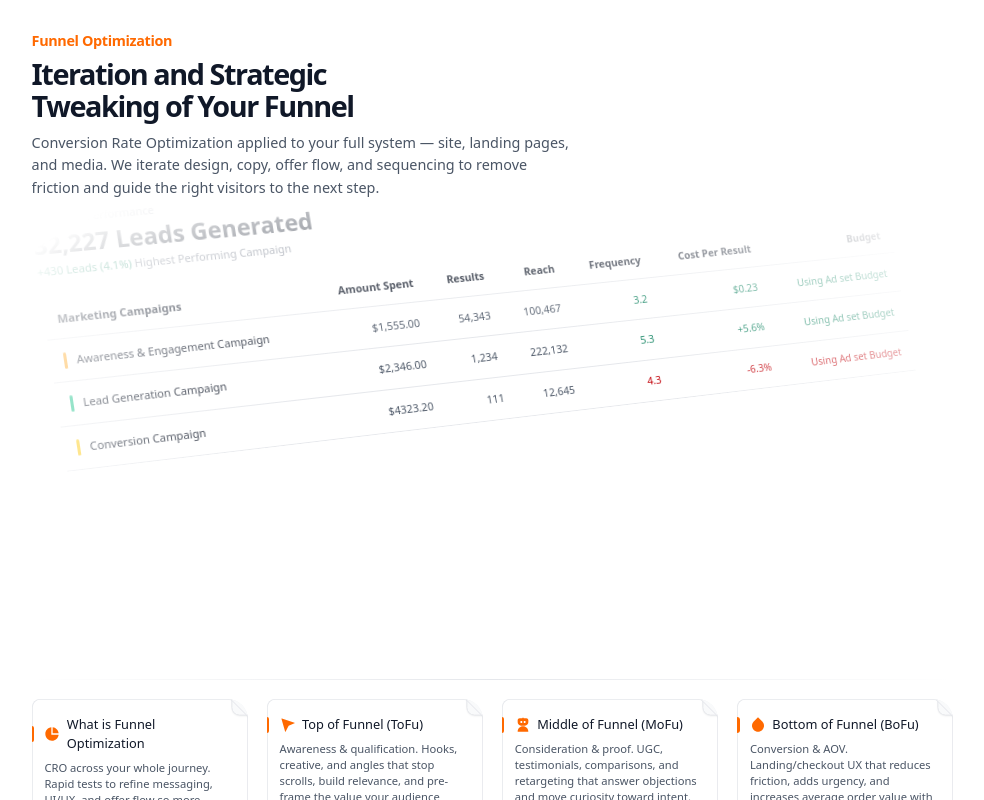
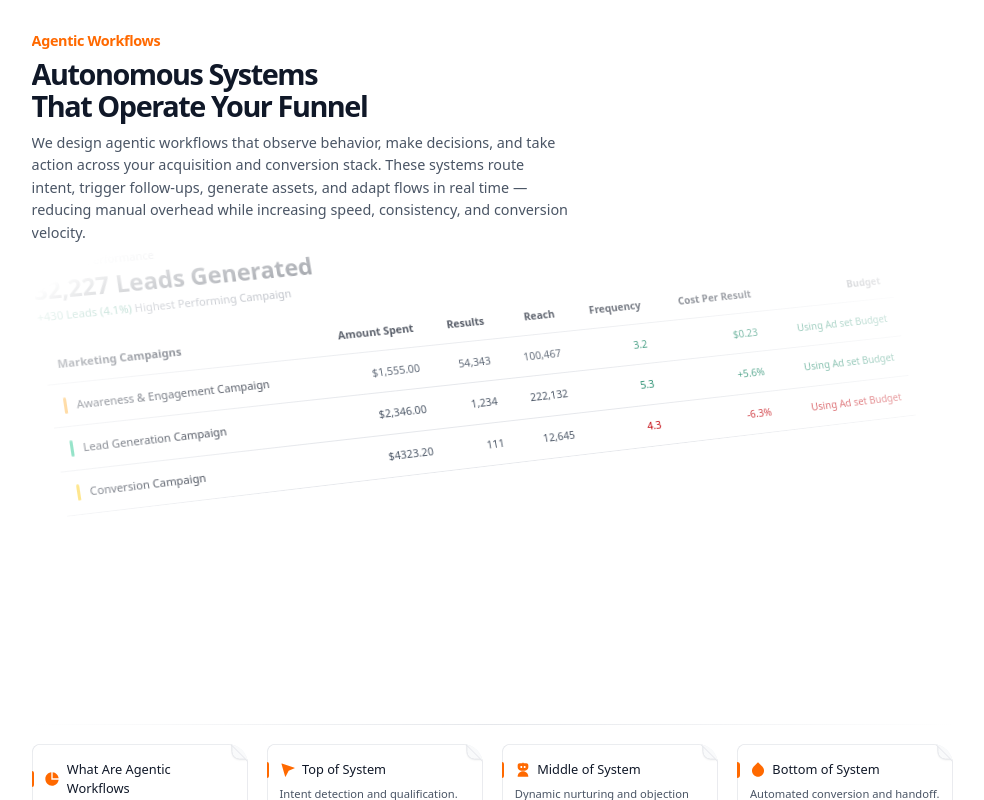
Before and after one commit to telluricaquarian/aclr77, a Next.js app: page / in a window 1280 px wide. Shown: the part 4100-4900 px from the top of the page, without its empty margins (250-1234 px from the left). Built offline with nearby package versions, Linux system fonts and the light colour scheme; no server answers.

Commit message:
Replace Funnel Optimization with Agentic Workflows copy

```diff
--- a/src/components/ui/SolarAnalytics.tsx
+++ b/src/components/ui/SolarAnalytics.tsx
@@ -20,18 +20,20 @@ export function SolarAnalytics() {
           id="solar-analytics"
           className="relative scroll-my-24 text-lg font-semibold tracking-tight text-orange-500"
         >
-          Funnel Optimization
+          Agentic Workflows
           <div className="absolute top-1 -left-[8px] h-5 w-[3px] rounded-r-sm bg-orange-500" />
         </h2>
 
         <p className="mt-2 max-w-lg text-3xl font-semibold tracking-tighter text-balance text-gray-900 md:text-4xl">
-          Iteration and Strategic Tweaking of Your Funnel
+          Autonomous Systems That Operate Your Funnel
         </p>
+
         <p className="mt-3 max-w-2xl text-base text-gray-600 md:text-lg">
-          Conversion Rate Optimization applied to your full system — site,
-          landing pages, and media. We iterate design, copy, offer flow, and
-          sequencing to remove friction and guide the right visitors to the next
-          step.
+          We design agentic workflows that observe behavior, make decisions, and
+          take action across your acquisition and conversion stack. These
+          systems route intent, trigger follow-ups, generate assets, and adapt
+          flows in real time — reducing manual overhead while increasing speed,
+          consistency, and conversion velocity.
         </p>
       </div>
 
@@ -42,27 +44,27 @@ export function SolarAnalytics() {
 
       <Divider className="mt-0" />
 
-      {/* 4 cards: Overview + ToFu + MoFu + BoFu */}
+      {/* 4 cards: Overview + System Layers */}
       <div className="grid grid-cols-1 grid-rows-2 gap-6 md:grid-cols-4 md:grid-rows-1">
         <StickerCard
           Icon={RiPieChartFill}
-          title="What is Funnel Optimization"
-          description="CRO across your whole journey. Rapid tests to refine messaging, UI/UX, and offer flow so more qualified users convert with less friction."
+          title="What Are Agentic Workflows"
+          description="Autonomous systems that continuously observe signals, make decisions, and execute actions across your funnel — replacing manual processes with compounding operational leverage."
         />
         <StickerCard
           Icon={RiNavigationFill}
-          title="Top of Funnel (ToFu)"
-          description="Awareness & qualification. Hooks, creative, and angles that stop scrolls, build relevance, and pre-frame the value your audience cares about."
+          title="Top of System"
+          description="Intent detection and qualification. Agents analyze behavior, route attention, and pre-frame value before a human ever intervenes."
         />
         <StickerCard
           Icon={RiRobot3Fill}
-          title="Middle of Funnel (MoFu)"
-          description="Consideration & proof. UGC, testimonials, comparisons, and retargeting that answer objections and move curiosity toward intent."
+          title="Middle of System"
+          description="Dynamic nurturing and objection handling. Proof, messaging, and follow-ups adapt automatically based on user signals and engagement."
         />
         <StickerCard
           Icon={RiDropFill}
-          title="Bottom of Funnel (BoFu)"
-          description="Conversion & AOV. Landing/checkout UX that reduces friction, adds urgency, and increases average order value with smart bundling and offers."
+          title="Bottom of System"
+          description="Automated conversion and handoff. Scheduling, proposals, onboarding, and next steps executed with minimal friction and zero delays."
         />
       </div>
     </section>
```
